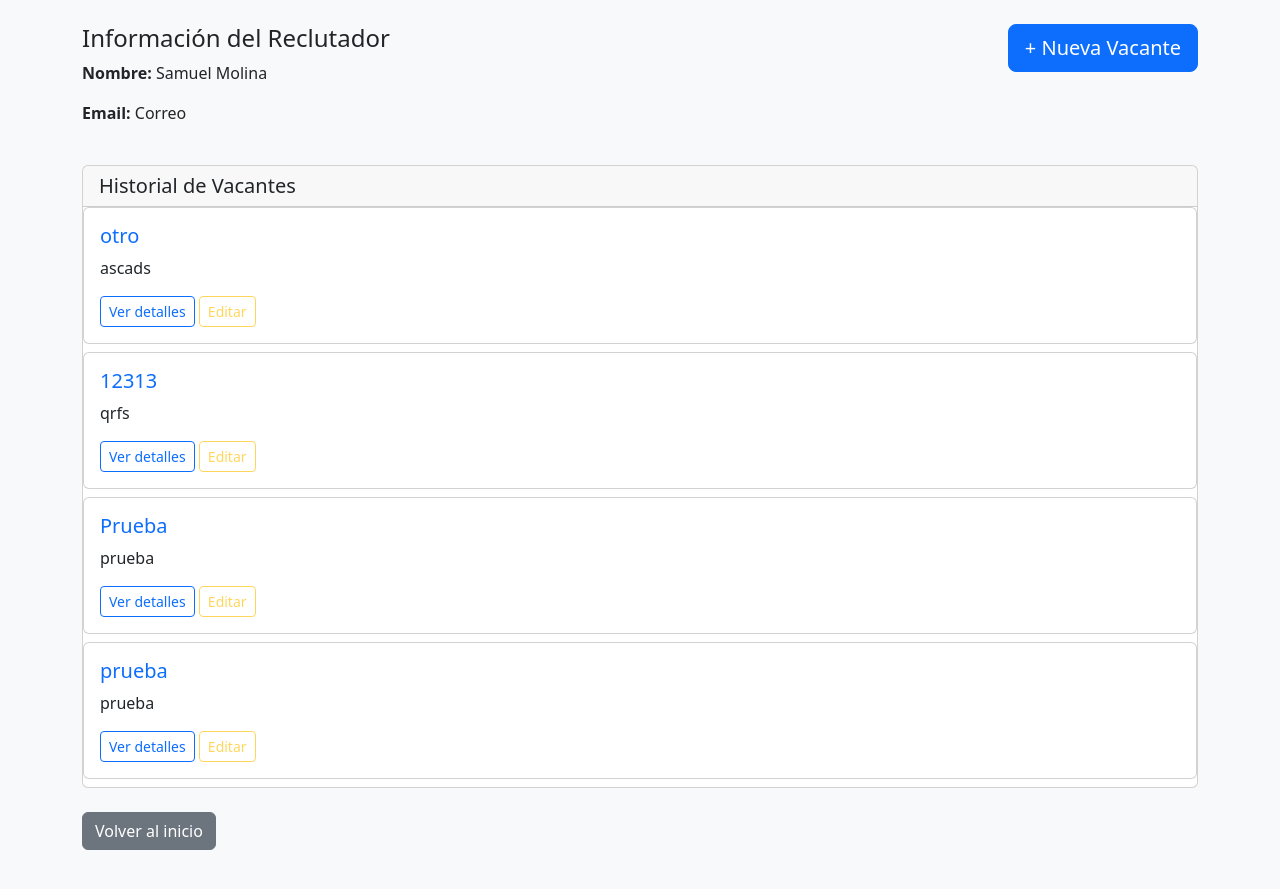
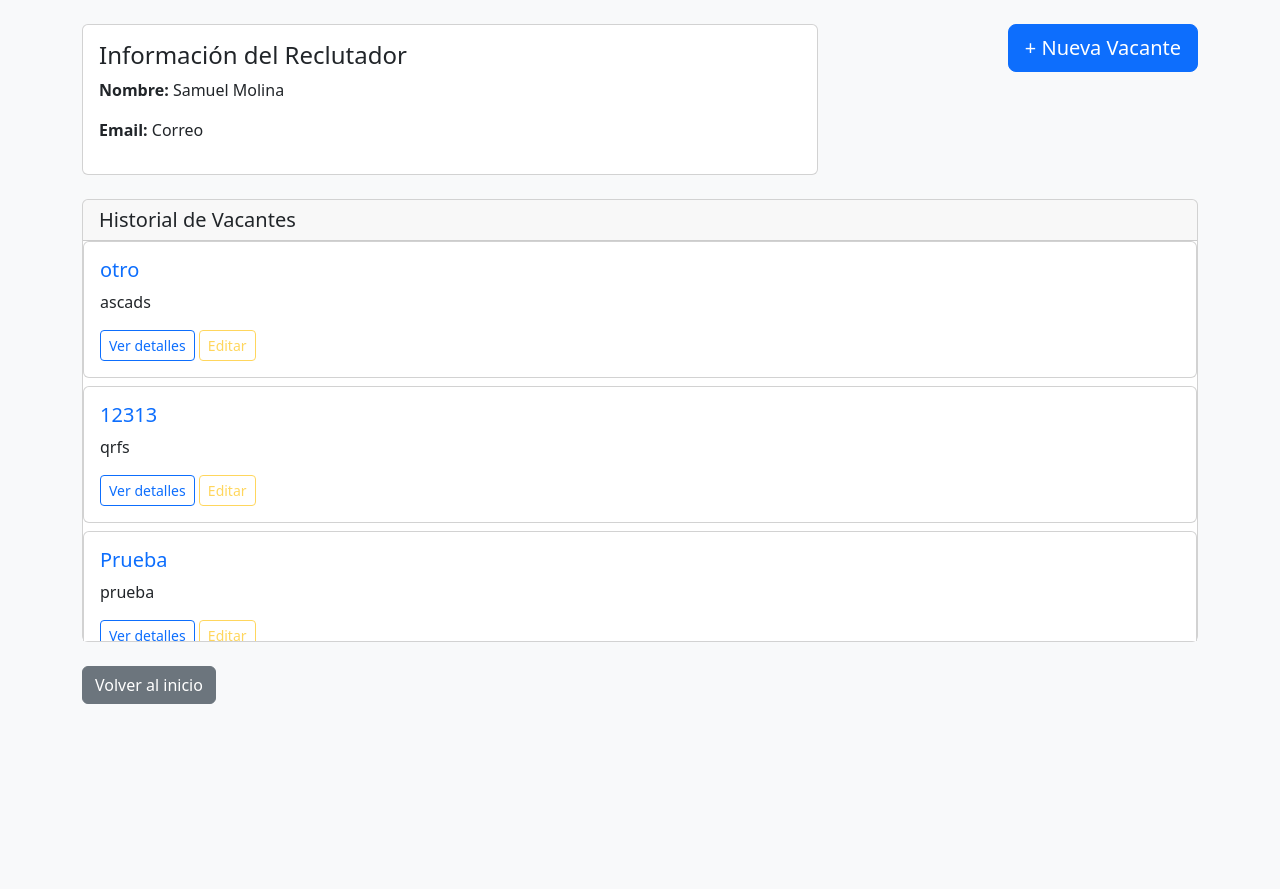
Before and after one commit to Sramirezr/TalentMatch, a Django app: page /Reclutador/ in a window 1280 px wide. Shown: the top 889 px of the page. Run offline with Django 4.2, Linux system fonts and the light colour scheme; data comes from the database, SQL or seed files in the repository.

Commit message:
template de reclutador

```diff
--- a/pages/templates/pages/reclutador.html
+++ b/pages/templates/pages/reclutador.html
@@ -8,10 +8,10 @@
 <body class="bg-light p-4">
 
     <div class="container">
-    <!-- Encabezado con información y botón -->
+        <!-- Encabezado -->
         <div class="row mb-4">
             <div class="col-md-8">
-            <div class=a"card p-3">
+                <div class="card p-3">
                     <h4>Información del Reclutador</h4>
                     <p><strong>Nombre:</strong> Samuel Molina</p>
                     <p><strong>Email:</strong> Correo</p>
@@ -22,14 +22,15 @@
             </div>
         </div>
 
-    <!-- Historial de Vacantes con scroll interactivo -->
+        <!-- Historial de Vacantes, SOLO este cuadro tiene scroll -->
         <div class="card">
             <div class="card-header">
                 <h5 class="mb-0">Historial de Vacantes</h5>
             </div>
-        <div style="max-height: 600px; min-height: 300px; overflow-y: auto;">
+            <!-- SOLO este div tiene scroll -->
+            <div style="max-height: 400px; overflow-y: auto; min-height: 200px;">
                 {% for vacante in vacantes %}
-                <div class="card mb-2 hoverable" style="cursor: pointer;">
+                    <div class="card mb-2">
                         <div class="card-body">
                             <h5 class="card-title">
                                 <a href="{% url 'detalle_vacante_reclutador' vacante.id %}" class="text-decoration-none">{{ vacante.titulo }}</a>
@@ -48,13 +49,5 @@
         <!-- Botón volver -->
         <a href="{% url 'home' %}" class="btn btn-secondary mt-4">Volver al inicio</a>
     </div>
-
-<!-- Opcional: Estilo para resaltar al pasar el mouse -->
-<style>
-.hoverable:hover {
-    box-shadow: 0 4px 12px rgba(0,0,0,.08);
-    background-color: #f8f9fa;
-}
-</style>
 </body>
 </html>
```
Lines whose indentation alone changed are shown as unchanged.
